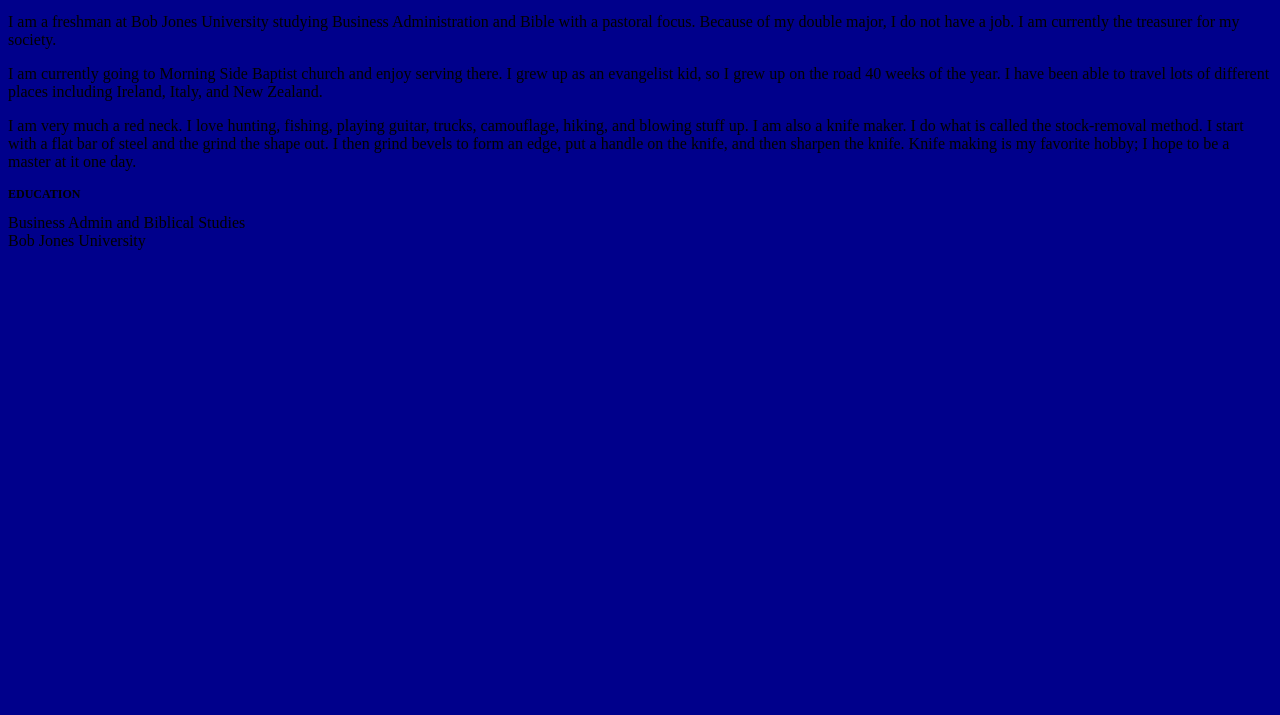
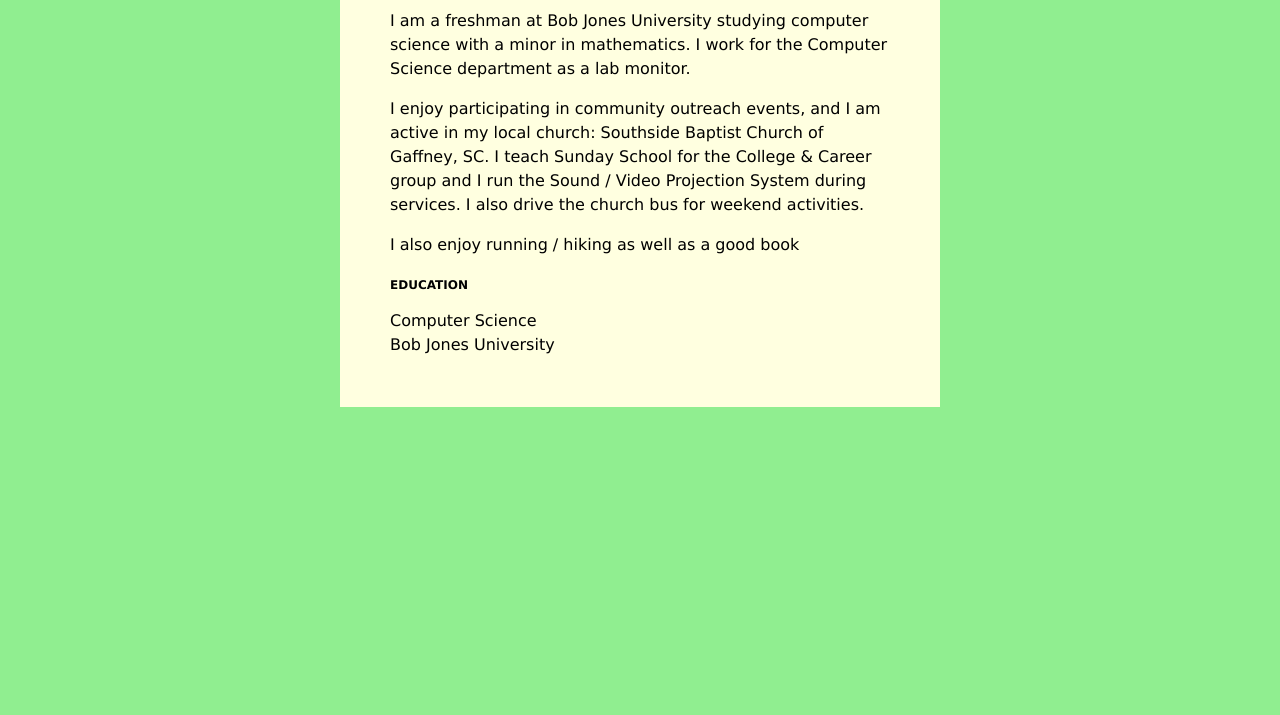
Before and after one commit to DeerHunter3006/DeerHunter3006.github.io, a plain HTML site: page index.html in a window 1280 px wide. Shown: the part 85-800 px from the top of the page. Drawn offline with Linux system fonts and the light colour scheme.

Commit message:
Update index.html

```diff
--- a/index.html
+++ b/index.html
@@ -2,11 +2,11 @@
 <head>
 <style>
 body {
-    background: darkblue;
-    font-family: TimesNewRoman;
+    background: lightgreen;
+    font-family: Verdana;
 }
-
-    background: lightgrey;
+#content {
+    background: lightyellow;
     min-width: 200px;
     max-width: 500px;
     padding: 50px;
@@ -28,27 +28,21 @@ h3 {
 }
 </style>
 </head>
-  <body>
+<body>
     <div id="content">
-        <h1>Hunter Sivnksty</h1>
-
-
+        <h1>Ethan McGee</h1>
         <h2>Freshman in Greenville, South Carolina</h2>
 
-         <p>I am a freshman at Bob Jones University studying Business Administration and Bible with a pastoral focus. Because of my double major, I do not have a job. I am currently the treasurer for my society.</p>
+         <p>I am a freshman at Bob Jones University studying computer science with a minor in mathematics. I work for the Computer Science department as a lab monitor.</p>
          <p>
-           I am currently going to Morning Side Baptist church and enjoy serving there. I grew up as an evangelist kid, so I grew up on the road 40 weeks of the year. I have been able to travel lots of different
-             places including Ireland, Italy, and New Zealand.
-
+            I enjoy participating in community outreach events, and I am active in my local church: Southside Baptist Church of Gaffney, SC.  I teach Sunday School for the College &amp; Career group and I run the Sound / Video Projection System during services.  I also drive the church bus for weekend activities.
+         </p>
          <p>
-            I am very much a red neck. I love hunting, fishing, playing guitar, trucks, camouflage, hiking, and blowing stuff up. I am also a knife maker. I do what is called the stock-removal method.
-             I start with a flat bar of steel and the grind the shape out. I then grind bevels to form an edge, put a handle on the knife, and then sharpen the knife. Knife making is my favorite hobby;
-             I hope to be a master at it one day.
-
+            I also enjoy running / hiking as well as a good book
          </p>
 
         <h3>EDUCATION</h3>
-        Business Admin and Biblical Studies<br>
+        Computer Science<br>
         Bob Jones University
     </div>
 
```
